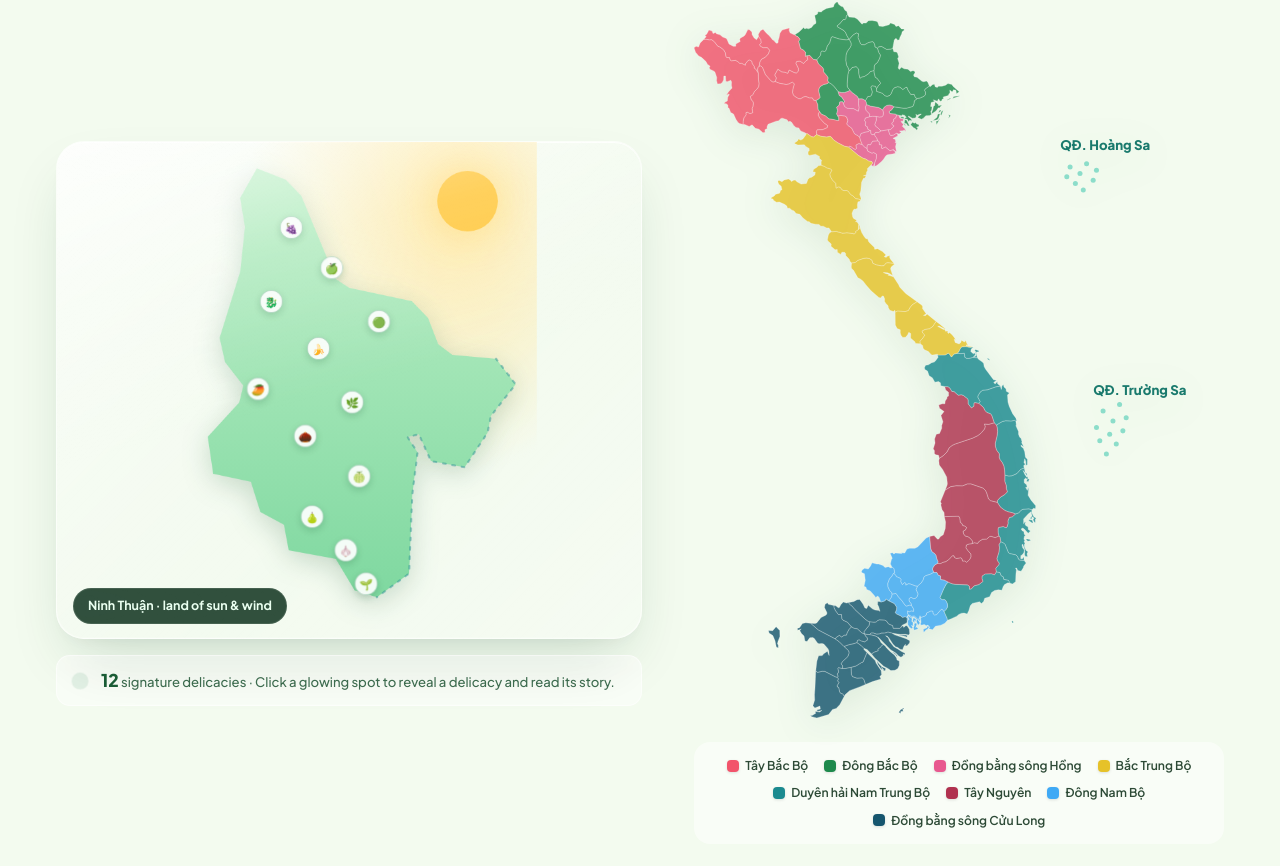
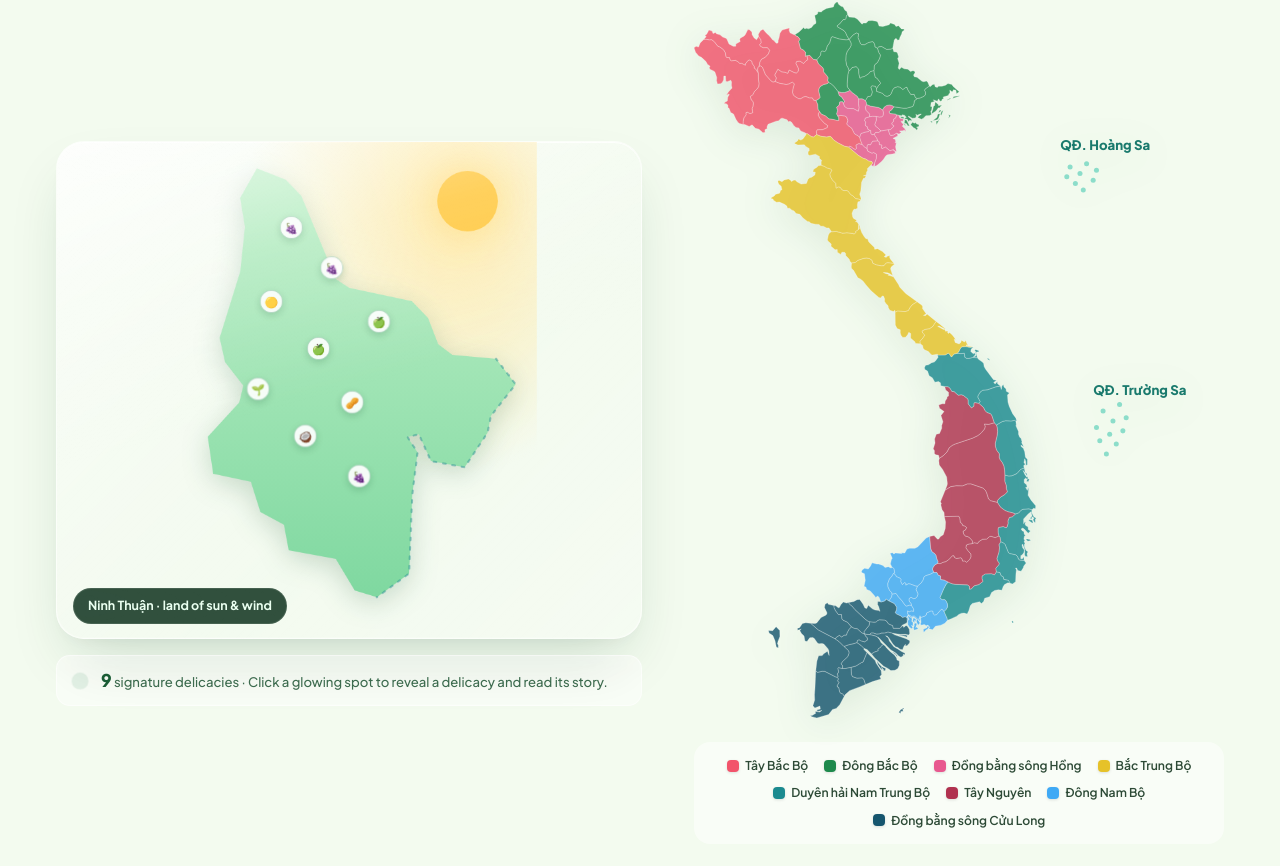
Before and after one commit to TalJa1/VNCom_Map, a React (Vite) app: page / in a window 1280 px wide. Shown: the part 2169-3035 px from the top of the page. Built offline with nearby package versions, Linux system fonts and the light colour scheme.

Commit message:
feat: Update NinhThuanMap to use FARMERS data for product selection

```diff
--- a/src/components/NinhThuanMap.tsx
+++ b/src/components/NinhThuanMap.tsx
@@ -1,5 +1,6 @@
 import { useState } from 'react'
 import { PRODUCTS, type Product } from '../data/products'
+import { FARMERS } from '../data/farmers'
 import { useT } from '../i18n'
 import './NinhThuanMap.css'
 
@@ -18,14 +19,11 @@ const SPOTS: { x: number; y: number }[] = [
   { x: 4790, y: 8530 },
   { x: 4720, y: 8580 },
   { x: 4800, y: 8640 },
-  { x: 4730, y: 8700 },
-  { x: 4780, y: 8750 },
-  { x: 4810, y: 8800 },
 ]
 
 export default function NinhThuanMap({ onSelect }: NinhThuanMapProps) {
   const t = useT()
-  const items: Product[] = PRODUCTS.filter((p) => p.provinceKey === 'vn-nt').slice(0, 12)
+  const items: Product[] = FARMERS.map((f) => PRODUCTS.find((p) => p.id === f.productId)).filter((p): p is Product => !!p)
   const [active, setActive] = useState<number | null>(null)
 
   return (
```
